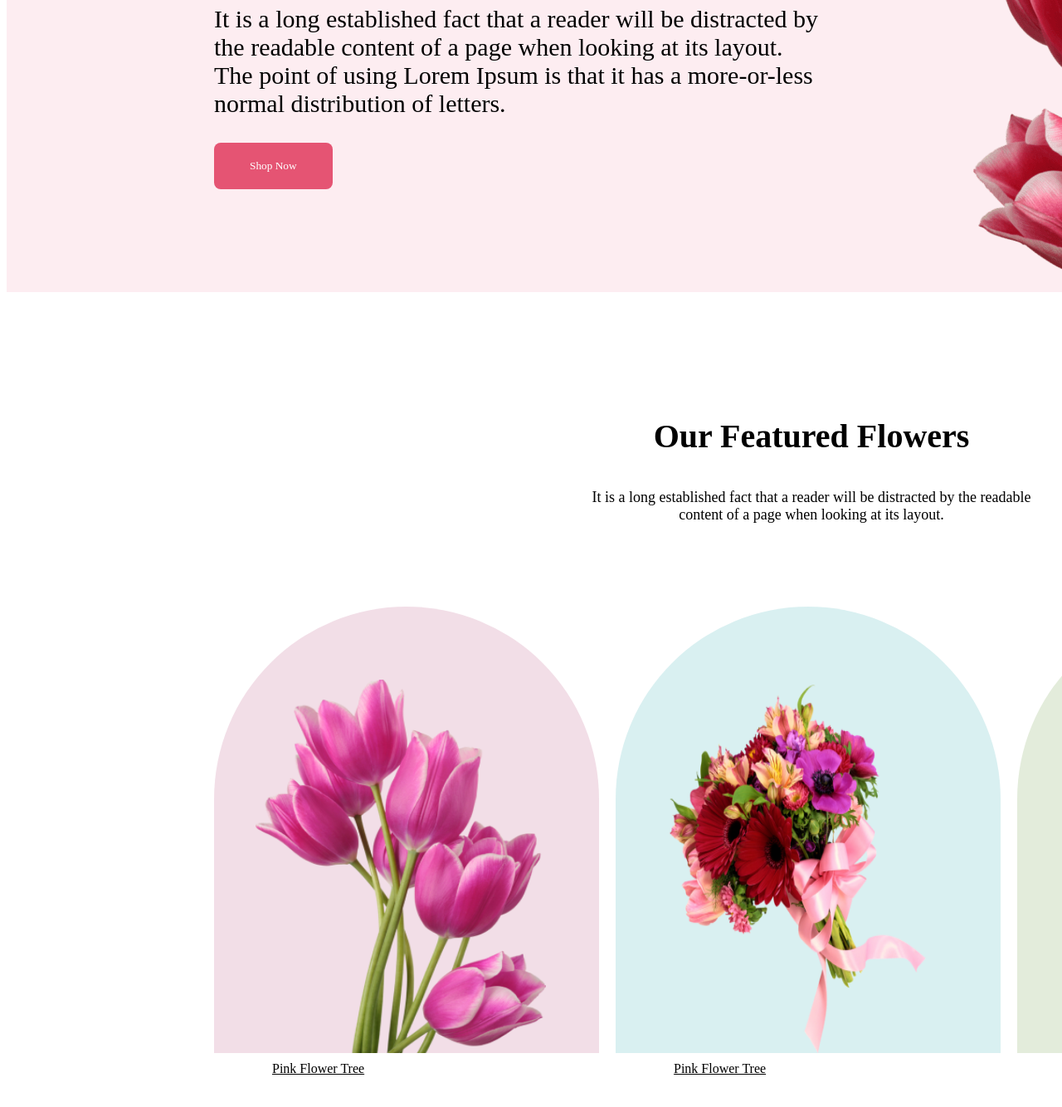
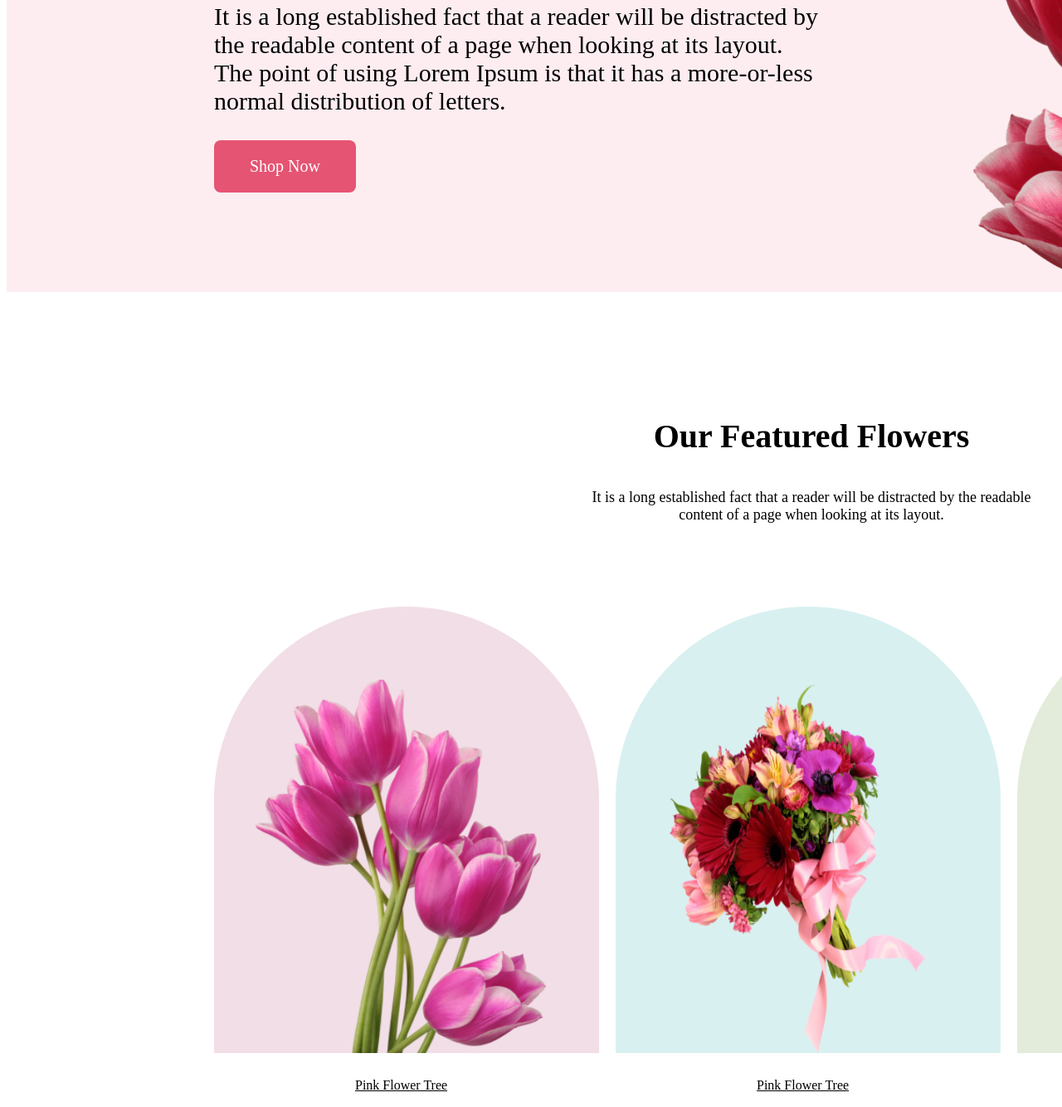
Before and after one commit to MohsenAlMahmud/Assaignment-1, a plain HTML site: page index.html in a window 1280 px wide. Shown: the part 506-1840 px from the top of the page at 83% size. Drawn offline with Linux system fonts and the light colour scheme.

Commit message:
correction for button text size

```diff
--- a/style.css
+++ b/style.css
@@ -30,6 +30,7 @@
     color: white;
     border-radius: 8px;
     border: none;
+    font-size: 20px;
 }
 
 .image{
@@ -72,7 +73,7 @@
     padding: 88px 50px 0px 50px;
 }
 .frame-text{
-    padding: 10px 10px 10px 70px;
+    padding: 30px 10px 10px 170px;
     text-decoration: underline;
 }
 .feature-container{
@@ -214,7 +215,7 @@
     width: 100px;
     height: 100px;
     border-radius: 50px;
-    margin-left: 25px;
+    margin-left: 35px;
     margin-bottom: 15px;
 }
 .order-now-container{
```
